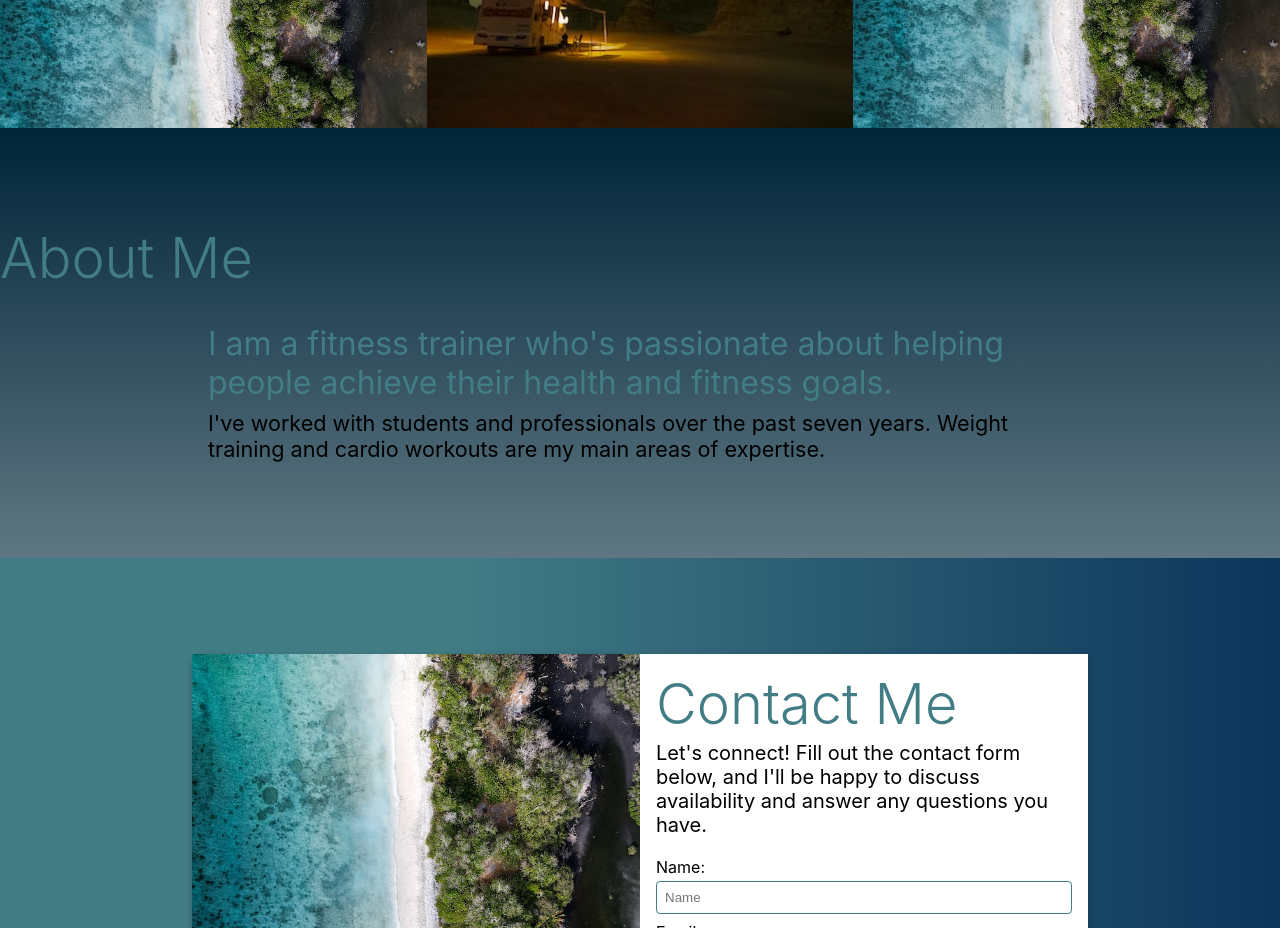
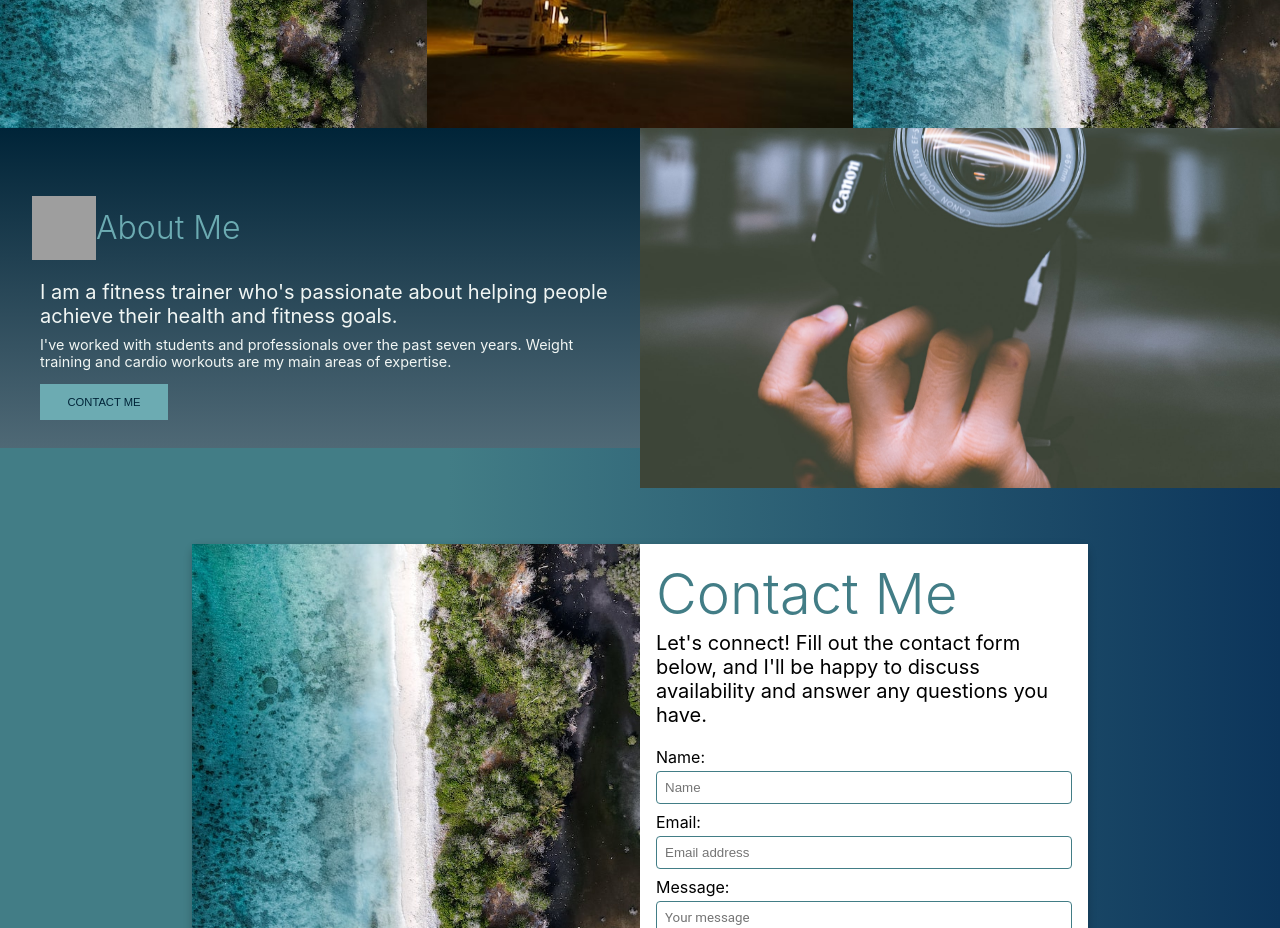
Before and after one commit to Nicolewrack23/Photography-Website, a React (Create React App) app in the folder client/: page / in a window 1280 px wide. Shown: the part 1240-2168 px from the top of the page. Built offline with nearby package versions, Linux system fonts and the light colour scheme; grey boxes are pictures that could not be loaded.

Commit message:
fixed layout for the mobile and 40rem

```diff
--- a/client/src/components/About/AboutPage.js
+++ b/client/src/components/About/AboutPage.js
@@ -1,28 +1,29 @@
 import styles from "./AboutPage.module.css";
-// import Image from "../Gallery/beach.jpeg";
+import camera from "../Photos/camera.svg";
+import Image from "../Photos/photo.jpeg";
 
 const WelcomePage = () => {
   return (
     <>
       <div className={styles.container}>
-        <div className={styles.AboutTitle}>
+        <div className={styles.textPortion}>
+          <div className={styles.heading}>
+            <img className={styles.camera} src={camera} alt="camera" />
             <h1 className={styles.aboutH1}>About Me</h1>
           </div>
-        <div className={styles.aboutGrid}>
-          {/* <div className={styles.aboutImage}>
-            <img className={styles.cardImage} src={Image} alt="placeholder" />
-          </div> */}
-          <div className={styles.aboutText}>
           <p className={styles.textHighlight}>
-              I am a fitness trainer who's passionate about helping people
-              achieve their health and fitness goals.
+            I am a fitness trainer who's passionate about helping people achieve
+            their health and fitness goals.
           </p>
           <p className={styles.textLow}>
             I've worked with students and professionals over the past seven
             years. Weight training and cardio workouts are my main areas of
             expertise.
           </p>
+          <button className={styles.button}>CONTACT ME</button>
         </div>
+        <div className={styles.aboutImage}>
+          <img className={styles.image} src={Image} alt="placeholder" />
         </div>
       </div>
     </>
--- a/client/src/components/About/AboutPage.module.css
+++ b/client/src/components/About/AboutPage.module.css
@@ -1,84 +1,74 @@
 .container {
+  display: grid;
+  height: 40vh;
+}
+.textPortion {
   display: grid;
   justify-content: center;
   align-content: center;
-  margin: 2rem;
+  padding: 2rem;
+}
+.heading {
+  display: grid;
+  grid-template-columns: min-content 2fr;
+  max-width: 100%;
+}
+.camera {
+  width: 4rem;
+  height: 100%;
+  aspect-ratio: 1/1;
+  object-fit: cover;
+  object-position: center;
+  transform: scaleX(-1);
 }
 .aboutH1 {
-  color: #427d86;
-  margin-top: 0rem;
-  margin-bottom: 0.5rem;
+  color: #6cabb2;
+  align-self: center;
+  margin: 0rem;
   font-weight: 300;
-  font-size: 2.5rem;
-}
-.aboutImage {
-  max-width: 100%;
-  margin: 0.5rem;
-}
-.cardImage {
-  width: 100%;
-  height: 100%;
-  aspect-ratio: 16/9;
-  object-fit: cover;
-  object-position: center;
-}
-.aboutText {
-  margin: 0.5rem;
+  font-size: 2rem;
 }
 .textHighlight {
-  color: #427d86;
+  color: #f1f6f4;
   font-size: 1.25rem;
+  margin-left: 0.5rem;
   margin-bottom: 0;
 }
 .textLow {
+  color: #f1f6f4;
   font-size: 0.9rem;
+  margin-left: 0.5rem;
   margin-top: 0.5rem;
 }
+.button {
+  margin-left: 0.5rem;
+  padding: 0.75rem 0.5rem;
+  width: 8rem;
+  border: none;
+  font-size: 0.7rem;
+  color: #002438;
+  background-color: #6cabb2;
+}
+.image,
+.aboutImage {
+  display: none;
+}
+
 @media (min-width: 40rem) {
   .container {
-    display: block;
-    justify-content: none;
-    align-content: none;
-    margin: 0;
-  }
-  .aboutText {
-    align-self: center;
-    margin-left: 1rem;
-  }
-  .AboutTitle {
-    margin-top: 6rem;
-    margin-bottom: 1rem;
-  }
-  .aboutGrid {
-    grid-template-columns: repeat(2, 1fr);
-    width: 80%;
-    margin: 0 auto;
-    margin-bottom: 6rem;
+    grid-template-columns: 1fr 1fr;
   }
   .aboutImage {
-    margin: 0;
+    display: block;
+    visibility: show;
+    max-width: 100%;
   }
-  .textLow {
-    font-size: 1rem;
-    margin-top: 0.5rem;
-  }
-  .textHighlight {
-    color: #427d86;
-    font-size: 1.5rem;
-    margin-bottom: 0;
+  .image {
+    display: grid;
+    width: 100%;
+    height: 100%;
+    aspect-ratio: 16/9;
+    object-fit: cover;
+    object-position: bottom;
   }
 }
-@media (min-width: 80rem) {
-  .aboutGrid {
-    width: 70%;
-  }
-  .aboutH1 {
-    font-size: 3.5rem;
-  }
-  .textHighlight {
-    font-size: 2rem;
-  }
-  .textLow {
-    font-size: 1.35rem;
-  }
-}
```
Lines whose indentation alone changed are shown as unchanged.
